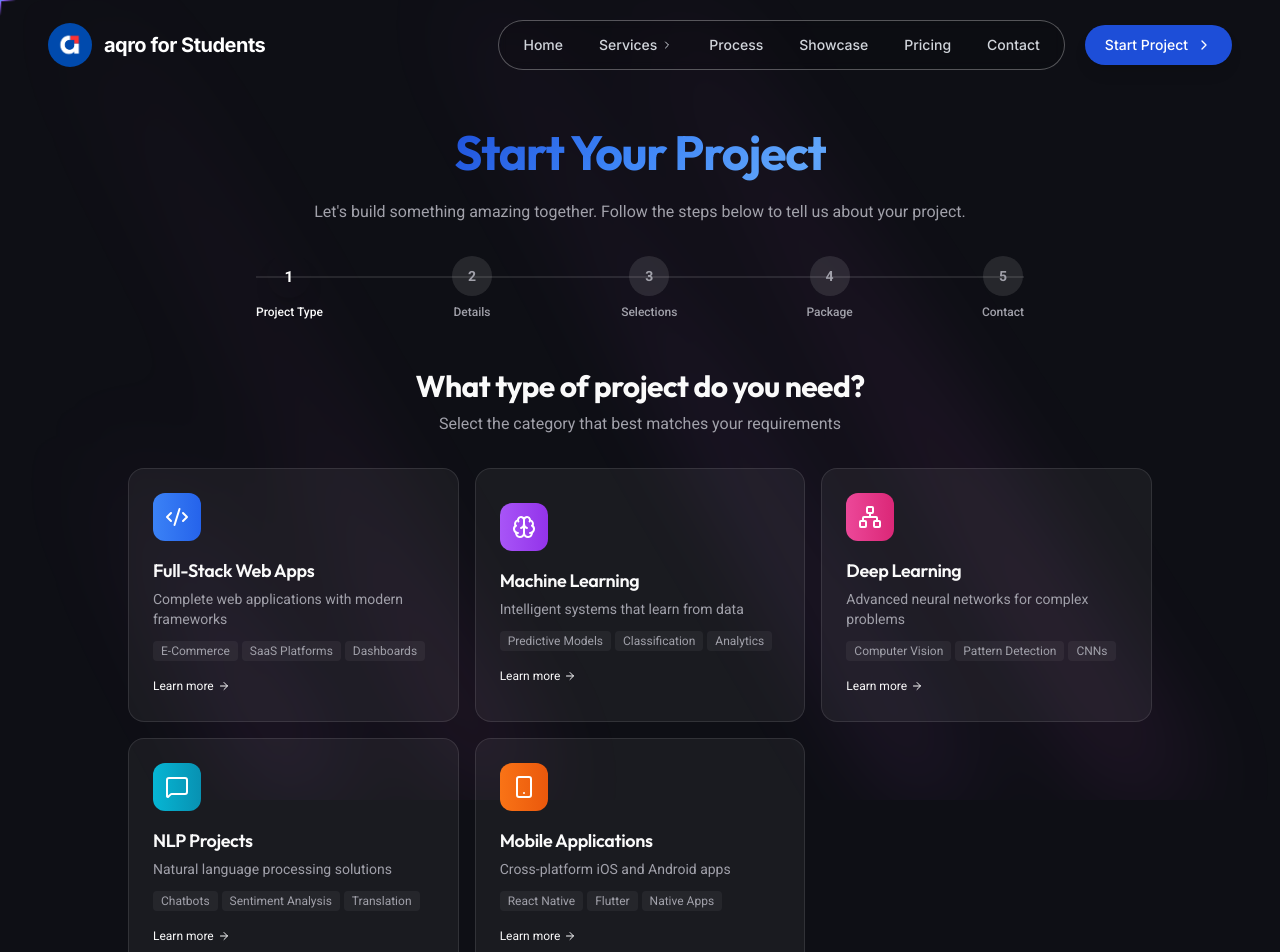
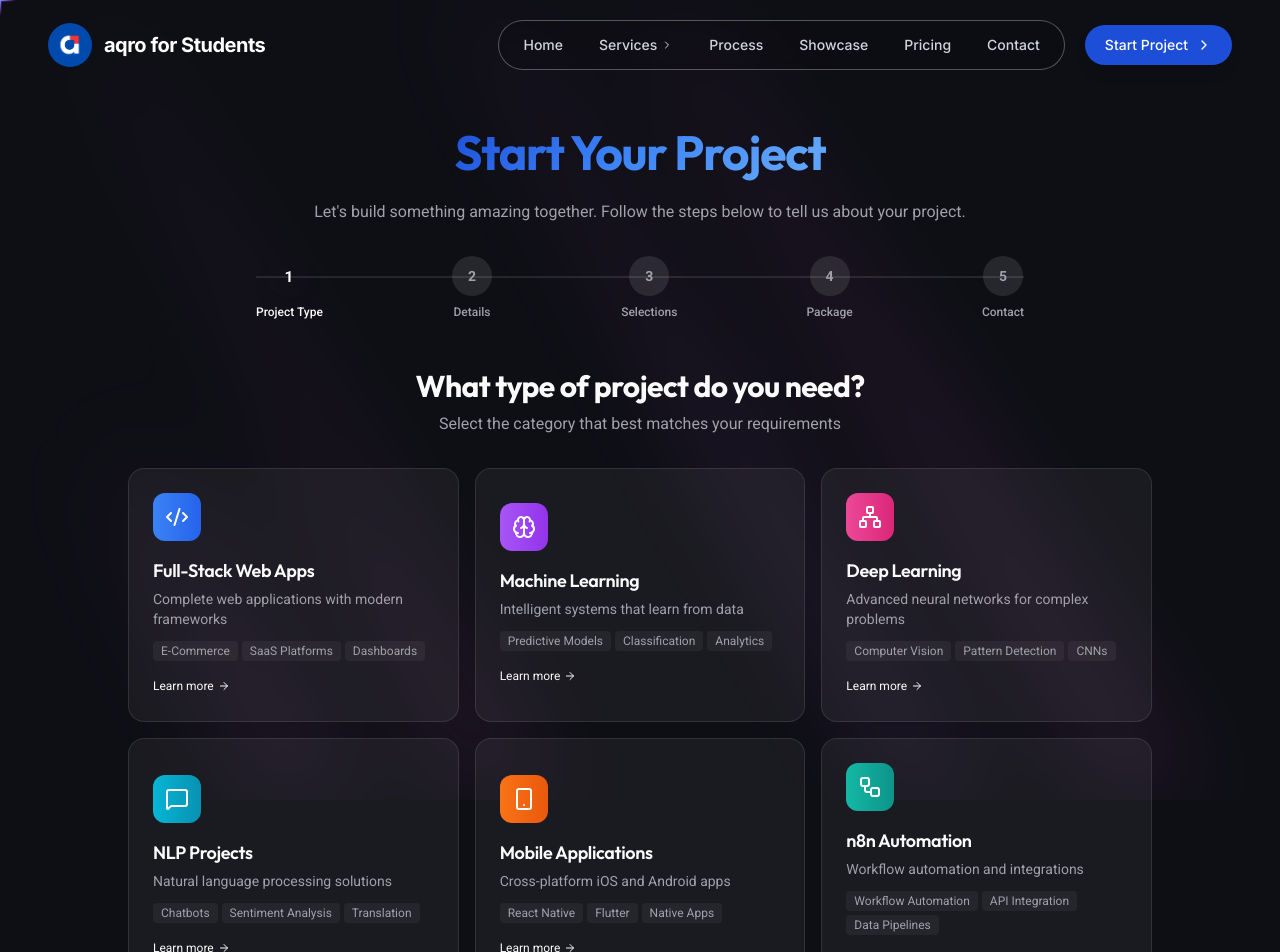
Before and after one commit to rishabh552/Academic-Excellence, a React (Vite) app: page /start-project in a window 1280 px wide. Shown: the top 952 px of the page. Built offline with nearby package versions, Linux system fonts and the light colour scheme.

Commit message:
Add n8n Automation feature and enhance filter chips in UI components

```diff
--- a/src/components/process-storytelling.css
+++ b/src/components/process-storytelling.css
@@ -32,10 +32,6 @@
     pointer-events: none;
     opacity: 0;
     visibility: hidden;
-}
-
-.flow-central-visual.visible {
-    /* Opacity handled by GSAP */
 }
 
 /* Central Circle/Engine */
@@ -598,10 +594,6 @@
         /* Behind step panels (z-index: 30) */
     }
 
-    .flow-central-visual.visible {
-        /* Opacity handled by GSAP */
-    }
-
     /* Simplify ring animations for mobile performance */
     .central-engine {
         width: 280px;
--- a/src/components/services-section.tsx
+++ b/src/components/services-section.tsx
@@ -7,7 +7,7 @@ import { Link } from "react-router-dom";
 import SpotlightCard from "./ui/spotlight-card";
 import { MagneticButton } from "./ui/magnetic-button";
 import { GradientHeadline } from "./ui/gradient-headline";
-import { Code2, Brain, Network, MessageSquare, Smartphone } from "lucide-react";
+import { Code2, Brain, Network, MessageSquare, Smartphone, Workflow } from "lucide-react";
 
 export function ServicesSection() {
   const ref = useRef(null);
@@ -48,6 +48,13 @@ export function ServicesSection() {
       title: "Mobile Applications",
       description: "Native and cross-platform mobile apps for iOS and Android using React Native or Flutter.",
       features: ["Cross-platform Dev", "Native Performance", "API Integration", "App Store Ready"],
+    },
+    {
+      id: "n8n-automation",
+      icon: <Workflow className="w-12 h-12 text-status-info" />,
+      title: "n8n Automation",
+      description: "Powerful workflow automation using n8n for seamless integrations, data pipelines, and business process automation.",
+      features: ["Custom Workflows", "API Integrations", "Data Pipelines", "Business Automation"],
     },
   ];
 
--- a/src/components/ui/casino-portfolio.tsx
+++ b/src/components/ui/casino-portfolio.tsx
@@ -2282,6 +2282,15 @@ export function CasinoPortfolio({ items, onActiveProjectChange }: CasinoPortfoli
                         <span className="filter-chip-label">♦</span>
                     </div>
                 </button>
+                <button
+                    className={cn("filter-chip n8n", activeFilter === "n8n Automation" && "active")}
+                    onClick={() => handleFilterChange("n8n Automation")}
+                    title="n8n Automation"
+                >
+                    <div className="filter-chip-inner">
+                        <span className="filter-chip-label">⚙</span>
+                    </div>
+                </button>
             </div>
 
             {/* Premium Water Ripple Effect Layer (Shuffle Phase) */}
--- a/src/components/ui/dealer-chip.css
+++ b/src/components/ui/dealer-chip.css
@@ -423,6 +423,20 @@
             #00bcd4 315deg, #00bcd4 360deg);
 }
 
+.filter-chip.n8n .filter-chip-inner {
+    background:
+        radial-gradient(circle at 30% 30%, rgba(255, 255, 255, 0.2), transparent 40%),
+        conic-gradient(from 0deg,
+            #134e4a 0deg, #134e4a 45deg,
+            #14b8a6 45deg, #14b8a6 90deg,
+            #134e4a 90deg, #134e4a 135deg,
+            #14b8a6 135deg, #14b8a6 180deg,
+            #134e4a 180deg, #134e4a 225deg,
+            #14b8a6 225deg, #14b8a6 270deg,
+            #134e4a 270deg, #134e4a 315deg,
+            #14b8a6 315deg, #14b8a6 360deg);
+}
+
 /* Mobile adjustments for filter chips */
 @media (max-width: 768px) {
     .filter-chips-row {
--- a/src/components/ui/modern-navbar.tsx
+++ b/src/components/ui/modern-navbar.tsx
@@ -11,6 +11,7 @@ import {
   Brain,
   MessageSquare,
   Smartphone,
+  Workflow,
 } from "lucide-react";
 import { cn } from "@/lib/utils";
 
@@ -38,6 +39,12 @@ const serviceItems = [
     name: "Mobile Apps",
     description: "React Native, Flutter",
     icon: Smartphone,
+    color: "bg-blue-700",
+  },
+  {
+    name: "n8n Automation",
+    description: "Workflow & API Integration",
+    icon: Workflow,
     color: "bg-blue-700",
   },
 ];
@@ -191,8 +198,8 @@ export function ModernNavbar() {
                           isActive
                             ? "text-white"
                             : isScrolled || !isHome
-                            ? "text-gray-600 dark:text-gray-300 hover:text-gray-900 dark:hover:text-white hover:bg-gray-200/50 dark:hover:bg-white/10"
-                            : "text-gray-700 dark:text-gray-200 hover:bg-white/20 dark:hover:bg-black/20"
+                              ? "text-gray-600 dark:text-gray-300 hover:text-gray-900 dark:hover:text-white hover:bg-gray-200/50 dark:hover:bg-white/10"
+                              : "text-gray-700 dark:text-gray-200 hover:bg-white/20 dark:hover:bg-black/20"
                         )}
                       >
                         {isActive && (
--- a/src/pages/StartProject.tsx
+++ b/src/pages/StartProject.tsx
@@ -22,6 +22,7 @@ import {
     CheckCircle2,
     X,
     Plus,
+    Workflow,
 } from 'lucide-react';
 
 const pageVariants = {
@@ -71,6 +72,14 @@ const projectTypes = [
         icon: Smartphone,
         color: 'from-orange-500 to-orange-600',
         examples: ['React Native', 'Flutter', 'Native Apps'],
+    },
+    {
+        id: 'n8n-automation',
+        title: 'n8n Automation',
+        description: 'Workflow automation and integrations',
+        icon: Workflow,
+        color: 'from-teal-500 to-teal-600',
+        examples: ['Workflow Automation', 'API Integration', 'Data Pipelines'],
     },
 ];
 
```
